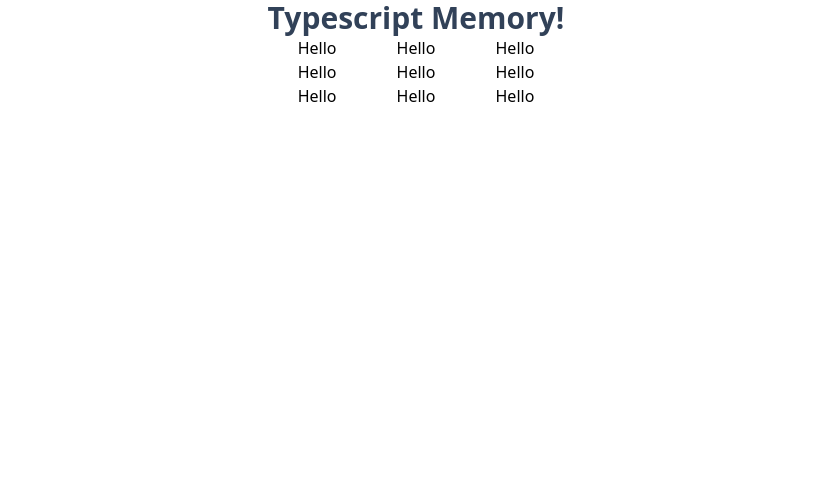
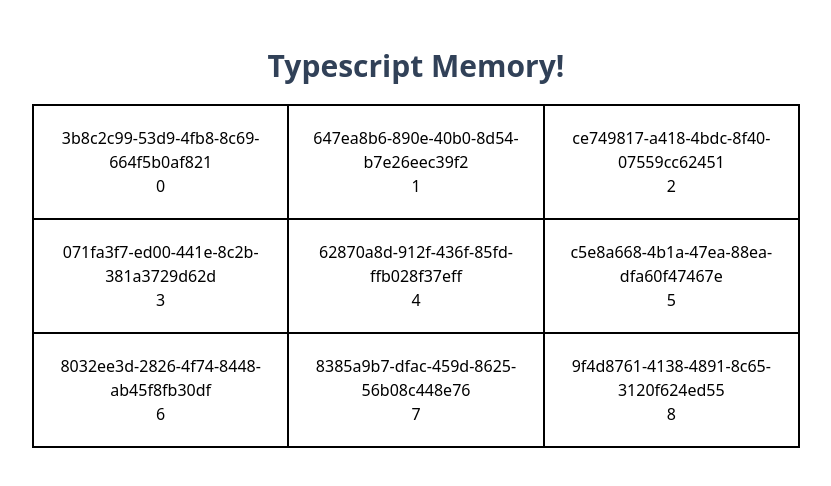
Before and after one commit to JellyRollJunior/ts-memory, a React (Vite) app: page / in a window 1280 px wide. Shown: the top 486 px of the page, without its empty margins (224-1055 px from the left). Built offline with nearby package versions, Linux system fonts and the light colour scheme.

Commit message:
Display id and src for each GameTile

```diff
--- a/src/components/game/gameTile.tsx
+++ b/src/components/game/gameTile.tsx
@@ -1,8 +1,14 @@
-const GameTile = () => {
+import type { Tile } from './types.ts';
+
+type AppProps = {
+  data: Tile,
+}
+const GameTile = ({ data }: AppProps) => {
 
   return (
-    <li className="text-center hover:bg-gray-100">
-        Hello
+    <li className="text-center px-3 py-5 border-black border hover:bg-gray-100">
+      <div>{data.id}</div>
+      <div>{data.src}</div>
     </li>
   );
 };
--- a/src/components/game/gameboard.tsx
+++ b/src/components/game/gameboard.tsx
@@ -1,4 +1,4 @@
-import { useEffect, useState } from 'react';
+import { Fragment, useEffect, useState } from 'react';
 import type { Tile } from './types.ts';
 import { GameTile } from './gameTile.tsx';
 
@@ -34,13 +34,15 @@
 
   return (
     <div className="max-w-3xl">
-      <h1 className="text-center text-3xl font-bold text-slate-700">
+      <h1 className="text-center text-3xl font-bold text-slate-700 mt-12">
         Typescript Memory!
       </h1>
-      <ul className="grid grid-cols-3">
+      <ul className="grid grid-cols-3 mt-5 border border-black">
         {gameTiles.map(
-          (): React.JSX.Element => (
-            <GameTile />
+          (data): React.JSX.Element => (
+            <Fragment key={data.id}>
+              <GameTile data={data} />
+            </Fragment>
           )
         )}
       </ul>
```
